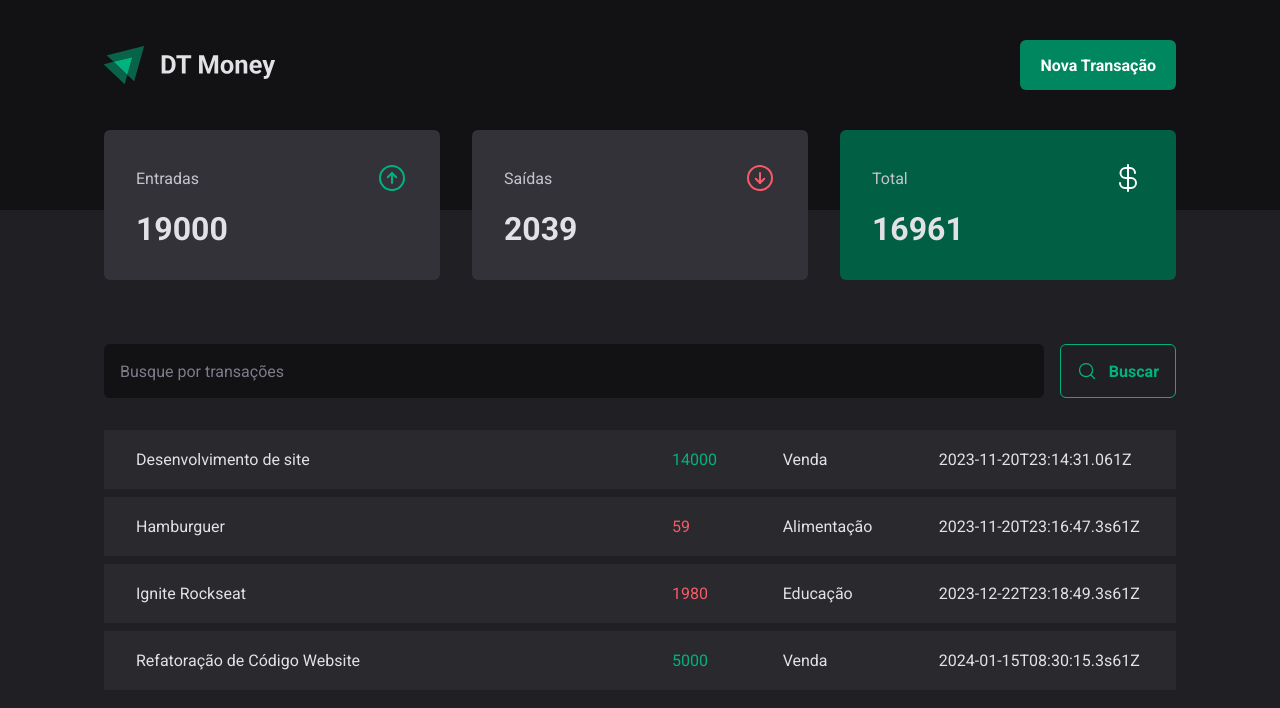
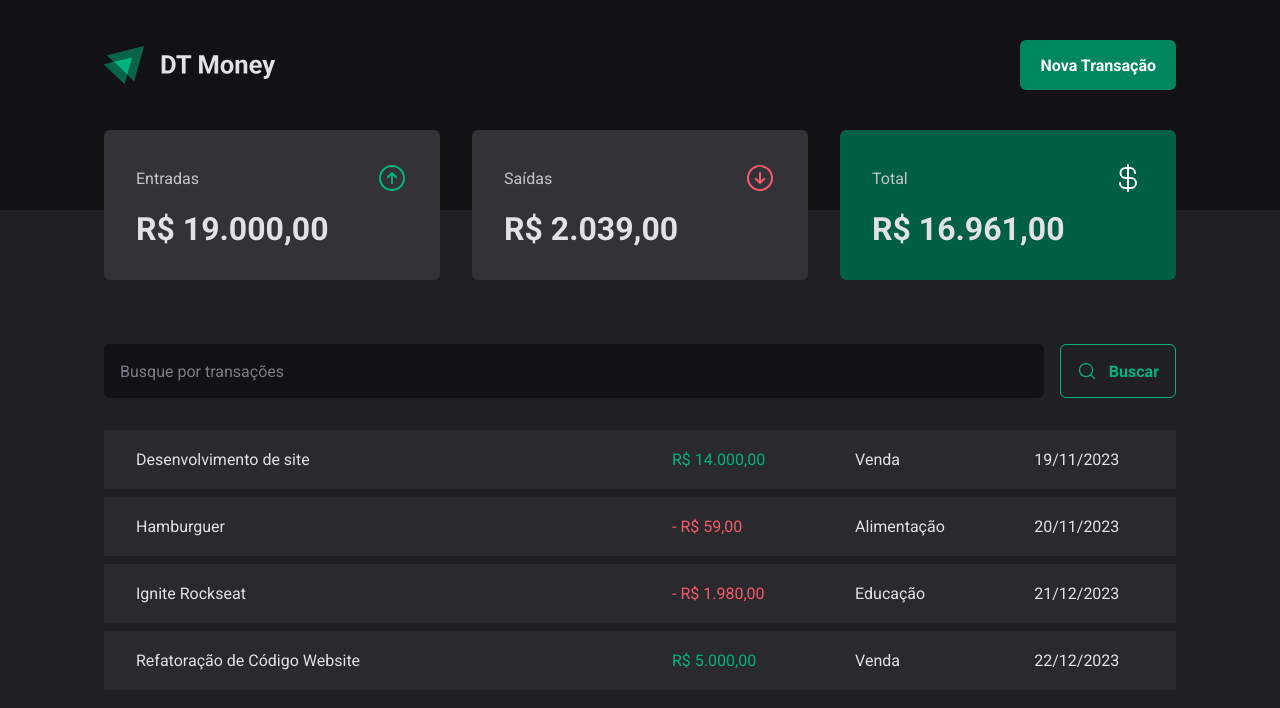
Before and after one commit to ghiberti85/ignite-dt-money, a React (Vite) app: page / in a window 1280 px wide. Shown: the top 708 px of the page. Built offline with nearby package versions, Linux system fonts and the light colour scheme; data requests are answered from the project's data file.

Commit message:
Formatting Date and Price values

```diff
--- a/server.json
+++ b/server.json
@@ -6,7 +6,7 @@
             "type": "income",
             "category": "Venda",
             "price": 14000,
-            "createdAt": "2023-11-20T23:14:31.061Z"
+            "createdAt": "2023-11-19T23:14:31.061Z"
         },
         {
             "id": 2,
@@ -14,7 +14,7 @@
             "type": "outcome",
             "category": "Alimentação",
             "price": 59,
-            "createdAt": "2023-11-20T23:16:47.3s61Z"
+            "createdAt": "2023-11-20T23:14:31.061Z"
         },
         {
             "id": 3,
@@ -22,7 +22,7 @@
             "type": "outcome",
             "category": "Educação",
             "price": 1980,
-            "createdAt": "2023-12-22T23:18:49.3s61Z"
+            "createdAt": "2023-12-21T23:14:31.061Z"
         },
         {
             "id": 4,
@@ -30,7 +30,7 @@
             "type": "income",
             "category": "Venda",
             "price": 5000,
-            "createdAt": "2024-01-15T08:30:15.3s61Z"
+            "createdAt": "2023-12-22T23:14:31.061Z"
         }
     ]
 }
--- a/src/components/Summary/index.tsx
+++ b/src/components/Summary/index.tsx
@@ -2,6 +2,7 @@
 import { SummaryCard, SummaryContainer } from "./styles";
 import { useContext } from "react";
 import { TransactionsContext } from "../../contexts/TransactionsContext";
+import { priceFormatter } from "../../utils/formatter";
 
 export function Summary() {
     const { transactions } = useContext(TransactionsContext);
@@ -33,7 +34,7 @@
                     <ArrowCircleUp size={32} color="#00b37e"/>
                 </header>
 
-                <strong>{summary.income}</strong>
+                <strong>{priceFormatter.format(summary.income)}</strong>
             </SummaryCard>
 
             <SummaryCard>
@@ -42,7 +43,7 @@
                     <ArrowCircleDown size={32} color="#f75a68"/>
                 </header>
 
-                <strong>{summary.outcome}</strong>
+                <strong>{priceFormatter.format(summary.outcome)}</strong>
             </SummaryCard>
 
             <SummaryCard variant="green">
@@ -51,7 +52,7 @@
                     <CurrencyDollar size={32} color="#fff"/>
                 </header>
 
-                <strong>{summary.total}</strong>
+                <strong>{priceFormatter.format(summary.total)}</strong>
             </SummaryCard>
         </SummaryContainer>
     );
--- a/src/pages/Transactions/index.tsx
+++ b/src/pages/Transactions/index.tsx
@@ -4,6 +4,7 @@
 import { SearchForm } from "./components/SearchForm";
 import { PriceHighlight, TransactionsContainer, TransactionsTable } from "./styles";
 import { TransactionsContext } from "../../contexts/TransactionsContext";
+import { dateFormatter, priceFormatter } from "../../utils/formatter";
 
 
 export function Transactions() {
@@ -25,11 +26,12 @@
                                     <td width="50%">{transaction.description}</td>
                                     <td>
                                         <PriceHighlight variant={transaction.type}>
-                                            {transaction.price}
+                                            {transaction.type === 'outcome' && '- '}
+                                            {priceFormatter.format(transaction.price)}
                                         </PriceHighlight>
                                     </td>
                                     <td>{transaction.category}</td>
-                                    <td>{transaction.createdAt}</td>
+                                    <td>{dateFormatter.format(new Date(transaction.createdAt))}</td>
                                 </tr>
                             )
                         })}
--- /dev/null
+++ b/src/utils/formatter.ts
@@ -0,0 +1,6 @@
+export const dateFormatter = new Intl.DateTimeFormat('pt-BR');
+
+export const priceFormatter = new Intl.NumberFormat('pt-BR', {
+    style: 'currency',
+    currency: 'BRL',
+});
```
